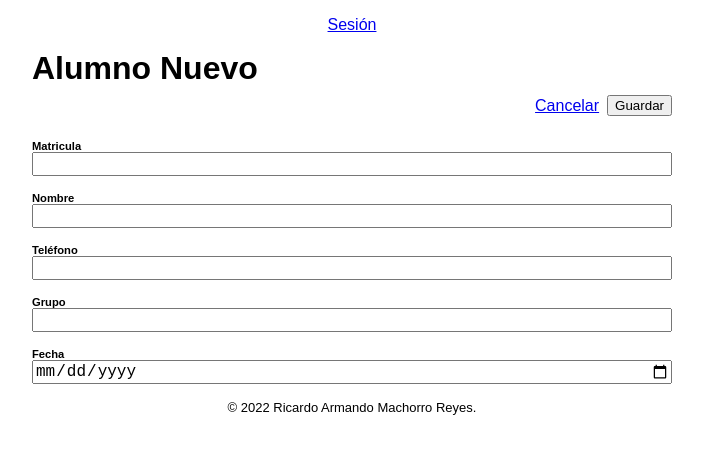
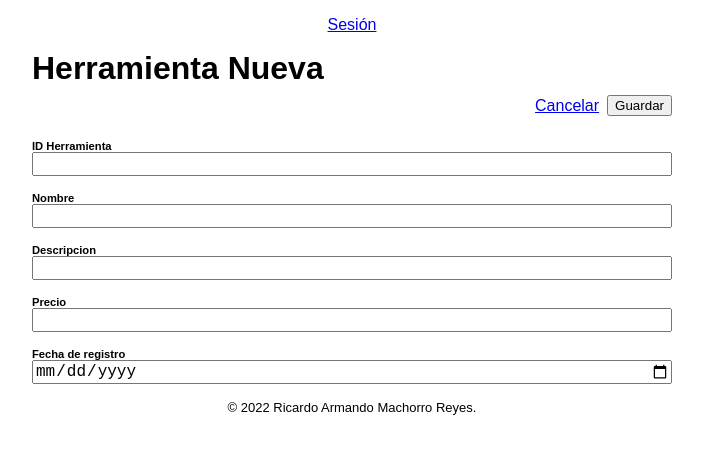
Before and after one commit to herramientashhm/herramientashhm.github.io, a plain HTML site: page alumnoNuevo.html in a window 1280 px wide. Shown: the whole page, without its empty margins (288-991 px from the left). Drawn offline with Linux system fonts and the light colour scheme; no server answers.

Commit message:
Update alumnoNuevo.html

```diff
--- a/alumnoNuevo.html
+++ b/alumnoNuevo.html
@@ -6,7 +6,7 @@
     content="width=device-width,
        initial-scale=1.0">
   <title>
-    Alumno Nuevo
+    Herramienta Nueva
   </title>
   <script
     src="https://www.gstatic.com/firebasejs/8.10.1/firebase-app.js"></script>
@@ -29,7 +29,7 @@
   <form name="forma">
     <mi-nav></mi-nav>
     <header>
-      <h1>Alumno Nuevo</h1>
+      <h1>Herramienta Nueva</h1>
       <div class="herramientas">
         <a
           href="alumnos.html">
@@ -41,7 +41,7 @@
     </header>
     <p>
       <label>
-        Matricula
+        ID Herramienta
         <input name="matricula"
           type="text" required>
       </label>
@@ -55,21 +55,21 @@
     </p>
     <p>
       <label>
-        Teléfono
+        Descripcion
         <input name="telefono"
           type="text" required>
       </label>
     </p>
     <p>
       <label>
-        Grupo
+        Precio
         <input name="grupo"
           type="text" required>
       </label>
     </p>
     <p>
       <label>
-        Fecha
+        Fecha de registro
         <input name="fecha"
           type="date" required>
       </label>
```
